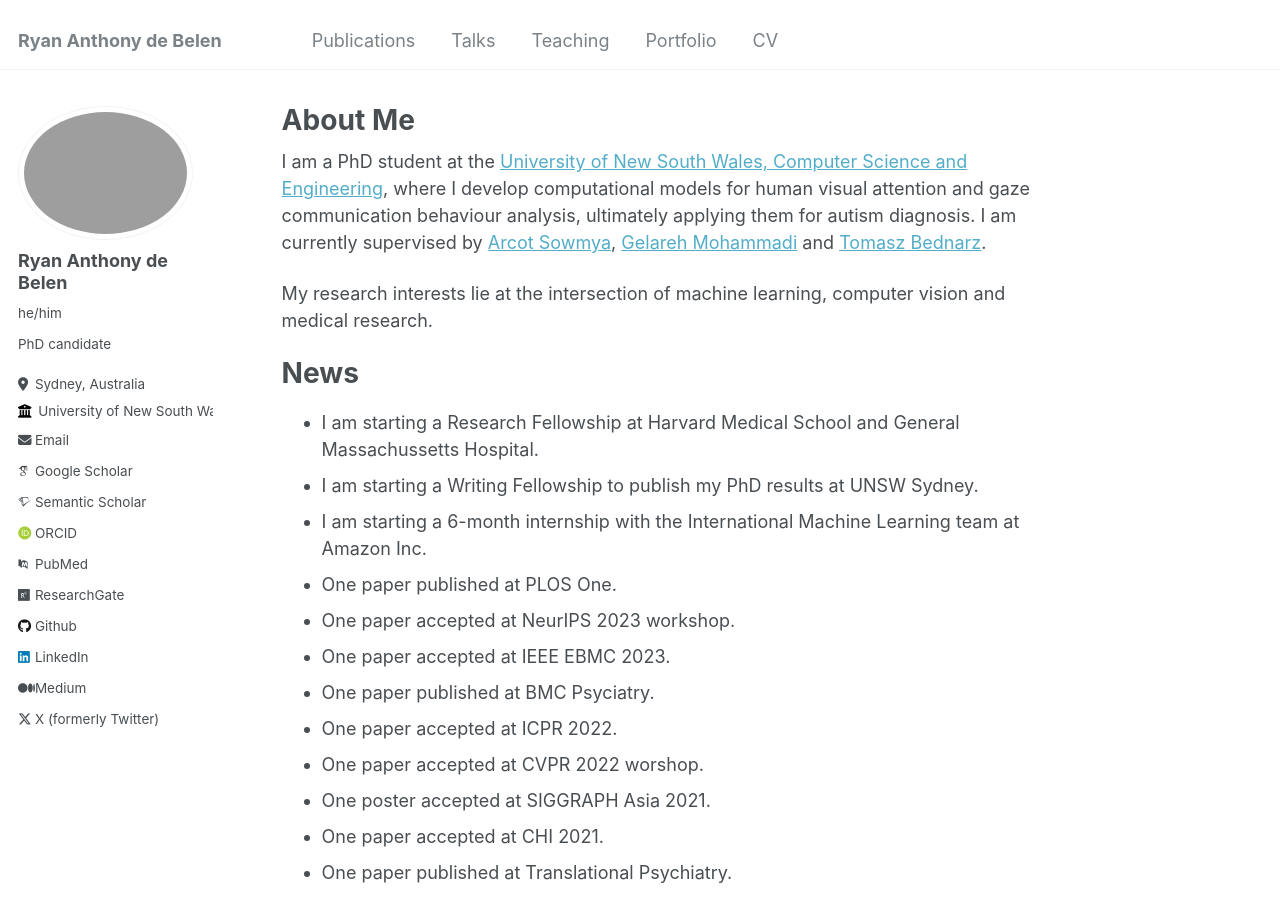
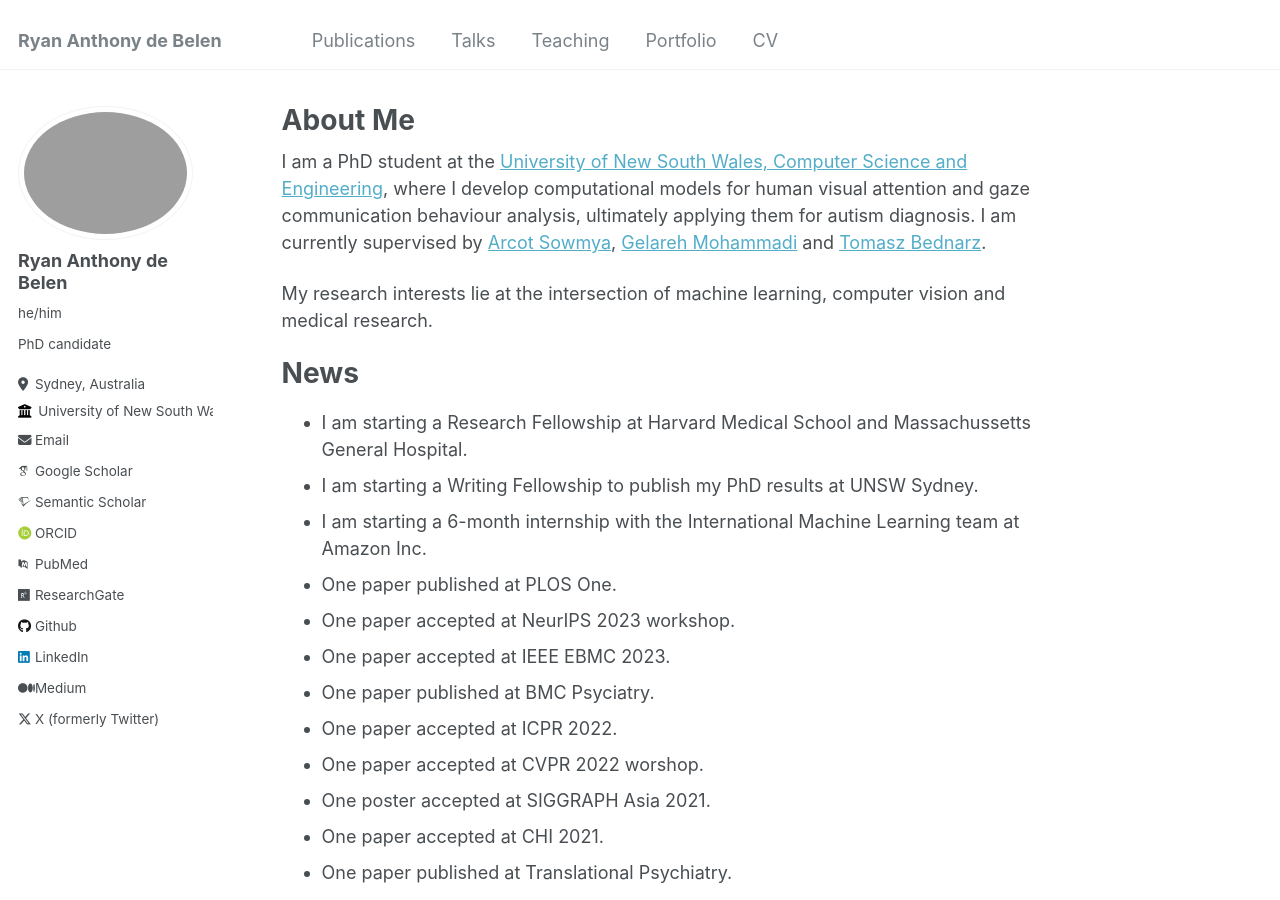
Before and after one commit to ryanxdebelen/ryanxdebelen.github.io, a Jekyll site: the page built from _pages/about.md, in a window 1280 px wide and 900 px high. Built offline with Jekyll 4.4.1, drawn with Linux system fonts in a browser that asks for light colours; some web fonts are replaced.

```diff
--- a/_pages/about.md
+++ b/_pages/about.md
@@ -13,7 +13,7 @@ My research interests lie at the intersection of machine learning, computer visi
 
 News
 ======
-- I am starting a Research Fellowship at Harvard Medical School and General Massachussetts Hospital.
+- I am starting a Research Fellowship at Harvard Medical School and Massachussetts General Hospital.
 - I am starting a Writing Fellowship to publish my PhD results at UNSW Sydney.
 - I am starting a 6-month internship with the International Machine Learning team at Amazon Inc.
 - One paper published at PLOS One.
```
